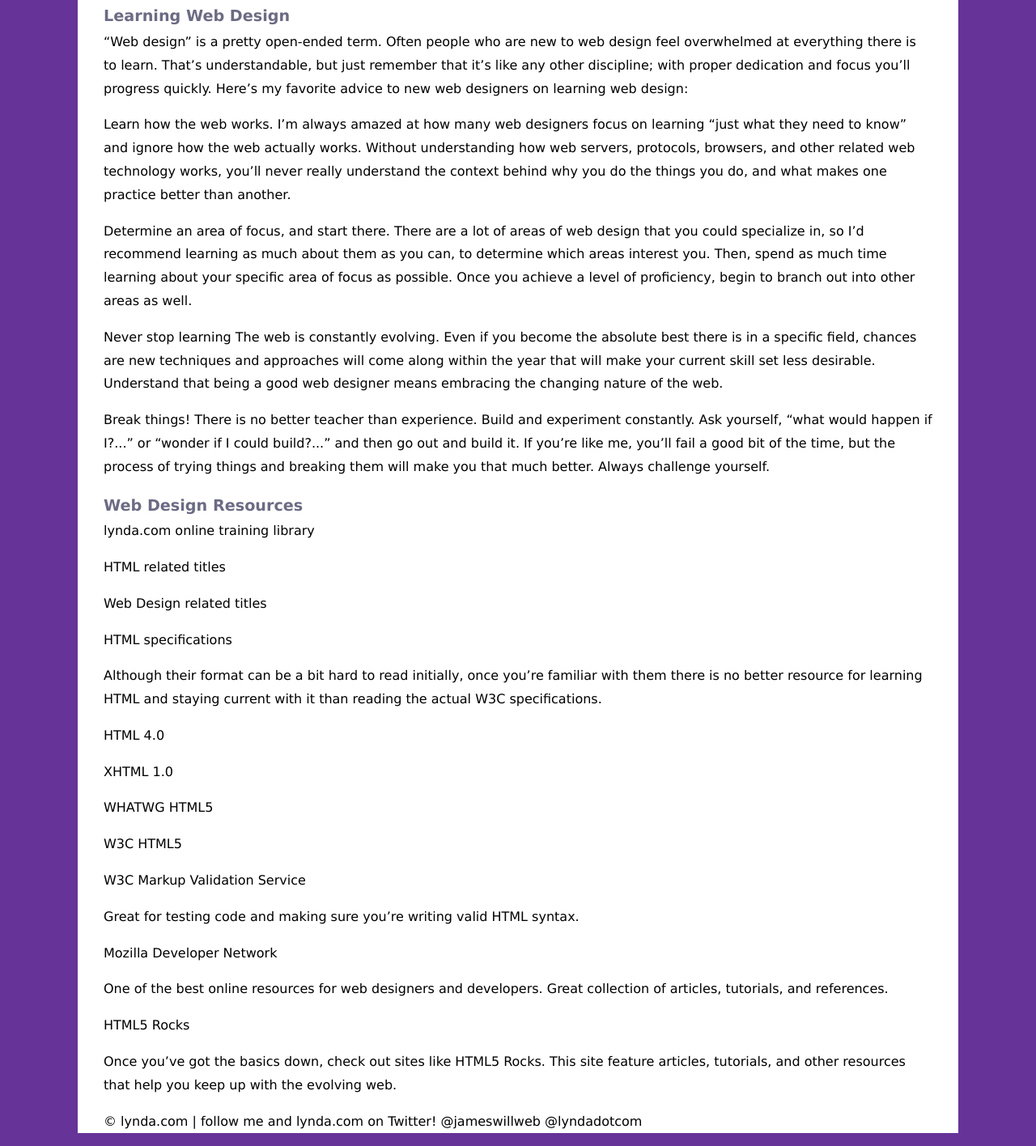
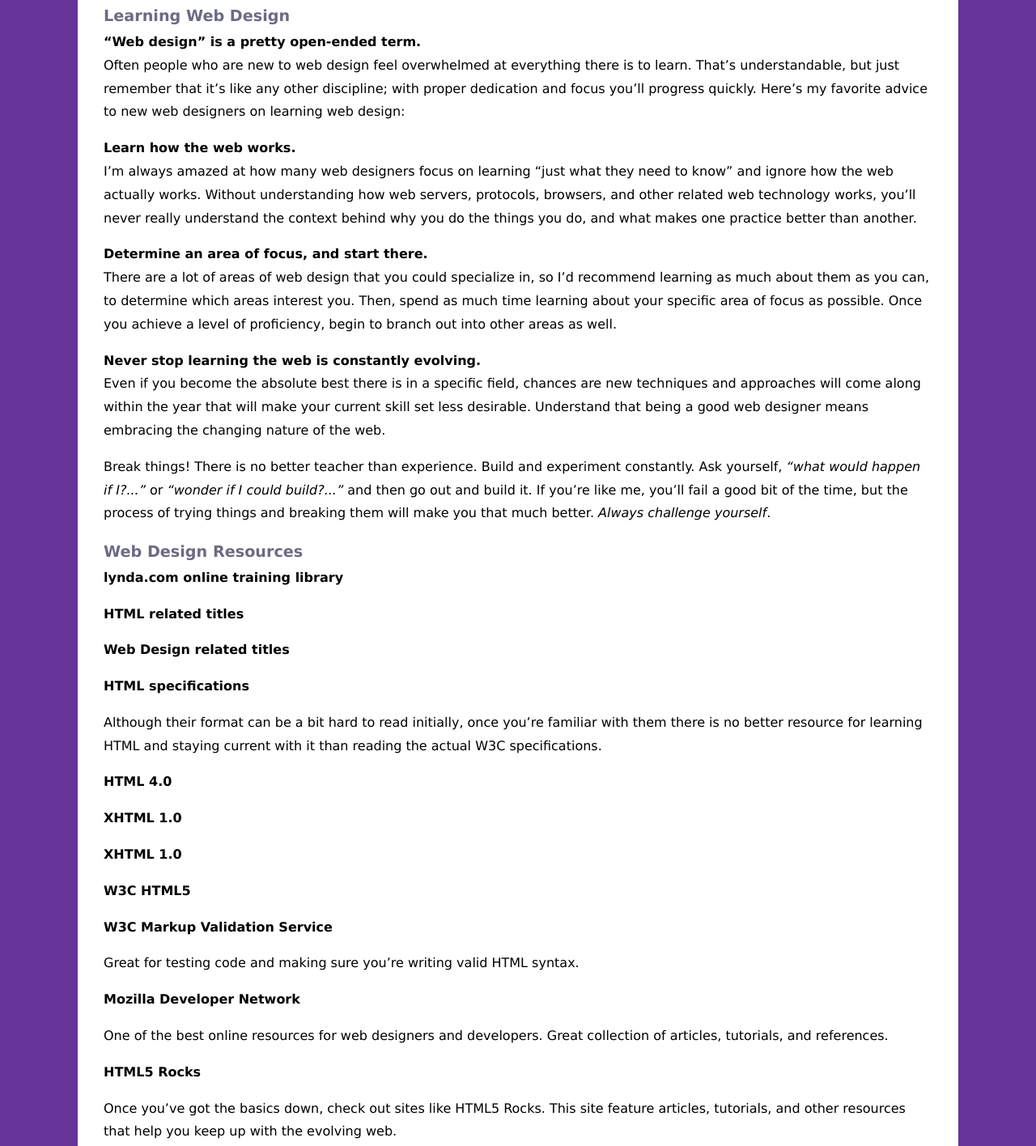
Before and after one commit to TheHagueUniversity/getting-started-and-html-challenge-chiini, a plain HTML site: page Challenge1_Getting_Started_HTML/next.html in a window 1280 px wide. Shown: the part 533-1949 px from the top of the page at 81% size. Drawn offline with Linux system fonts and the light colour scheme.

Commit message:
formatted paragraphs/added line breaks/determined emphasis

```diff
--- a/Challenge1_Getting_Started_HTML/next.html
+++ b/Challenge1_Getting_Started_HTML/next.html
@@ -26,34 +26,33 @@
         <!--1. Learning Web Design-->
         <h3>Learning Web Design</h3>
 
-        <p>&ldquo;Web design&rdquo; is a pretty open-ended term. Often people who are new to web design feel overwhelmed at everything there is to learn. That&rsquo;s understandable, but just remember that it&rsquo;s like any other discipline; with proper dedication and focus you&rsquo;ll progress quickly. Here&rsquo;s my favorite advice to new web designers on learning web design:</p>
+        <p><b>&ldquo;Web design&rdquo; is a pretty open-ended term.</b> <br>Often people who are new to web design feel overwhelmed at everything there is to learn. That&rsquo;s understandable, but just remember that it&rsquo;s like any other discipline; with proper dedication and focus you&rsquo;ll progress quickly. Here&rsquo;s my favorite advice to new web designers on learning web design:</p>
 
-        <p>Learn how the web works. I&rsquo;m always amazed at how many web designers focus on learning &ldquo;just what they need to know&rdquo; and ignore how the web actually works. Without understanding how web servers, protocols, browsers, and other related web technology works, you&rsquo;ll never really understand the context behind why you do the things you do, and what makes one practice better than another.</p>
+        <p><b>Learn how the web works.</b> <br>I&rsquo;m always amazed at how many web designers focus on learning &ldquo;just what they need to know&rdquo; and ignore how the web actually works. Without understanding how web servers, protocols, browsers, and other related web technology works, you&rsquo;ll never really understand the context behind why you do the things you do, and what makes one practice better than another.</p>
 
-        <p>Determine an area of focus, and start there. There are a lot of areas of web design that you could specialize in, so I&rsquo;d recommend learning as much about them as you can, to determine which areas interest you. Then, spend as much time learning about your specific area of focus as possible. Once you achieve a level of proficiency, begin to branch out into other areas as well. </p>
+        <p><b>Determine an area of focus, and start there.</b><br>There are a lot of areas of web design that you could specialize in, so I&rsquo;d recommend learning as much about them as you can, to determine which areas interest you. Then, spend as much time learning about your specific area of focus as possible. Once you achieve a level of proficiency, begin to branch out into other areas as well. </p>
 
-        <p>Never stop learning The web is constantly evolving. Even if you become the absolute best there is in a specific field, chances are new techniques and approaches will come along within the year that will make your current skill set less desirable. Understand that being a good web designer means embracing the changing nature of the web.</p>
+        <p><b>Never stop learning the web is constantly evolving.</b> <br>Even if you become the absolute best there is in a specific field, chances are new techniques and approaches will come along within the year that will make your current skill set less desirable. Understand that being a good web designer means embracing the changing nature of the web.</p>
 
-        <p>Break things! There is no better teacher than experience. Build and experiment constantly. Ask yourself, &ldquo;what would happen if I?...&rdquo; or &ldquo;wonder if I could build?...&rdquo; and then go out and build it. If you&rsquo;re like me, you&rsquo;ll fail a good bit of the time, but the process of trying things and breaking them will make you that much better. Always challenge yourself.</p>
+        <p>Break things! There is no better teacher than experience. Build and experiment constantly. Ask yourself, <i>&ldquo;what would happen if I?...&rdquo;</i> or <i>&ldquo;wonder if I could build?...&rdquo;</i> and then go out and build it. If you&rsquo;re like me, you&rsquo;ll fail a good bit of the time, but the process of trying things and breaking them will make you that much better. <em>Always challenge yourself</em>.</p>
 
         <!--2. Web Design Resources-->
         <h3>Web Design Resources</h3>
 
-        <!--confusing section-->
-        <p>lynda.com online training library </p>
-        <p>HTML related titles</p>
-        <p>Web Design related titles</p>
-        <p>HTML specifications </p>
+        <b><p>lynda.com online training library </p></b>
+        <b><p>HTML related titles</p></b>
+        <b><p>Web Design related titles</p></b>
+        <b><p>HTML specifications </p></b>
         <p>Although their format can be a bit hard to read initially, once you&rsquo;re familiar with them there is no better resource for learning HTML and staying current with it than reading the actual W3C specifications.</p>
-        <p>HTML 4.0</p>
-        <p>XHTML 1.0</p>
-        <p>WHATWG HTML5</p>
-        <p>W3C HTML5</p>
-        <p>W3C Markup Validation Service </p>
+        <b><p>HTML 4.0</p></b>
+        <b><p>XHTML 1.0</p></b>
+        <b><p>XHTML 1.0</p></b>
+        <b><p>W3C HTML5</p></b>
+        <b><p>W3C Markup Validation Service </p></b>
         <p>Great for testing code and making sure you&rsquo;re writing valid HTML syntax.</p>
-        <p>Mozilla Developer Network </p>
+        <b><p>Mozilla Developer Network </p></b>
         <p>One of the best online resources for web designers and developers. Great collection of articles, tutorials, and references.</p>
-        <p>HTML5 Rocks </p>
+        <b><p>HTML5 Rocks </p></b>
         <p>Once you&rsquo;ve got the basics down, check out sites like HTML5 Rocks. This site feature articles, tutorials, and other resources that help you keep up with the evolving web. </p>
 
         <!--Footer/Copyright-->
```
Also changed, not shown: 1 other file.
